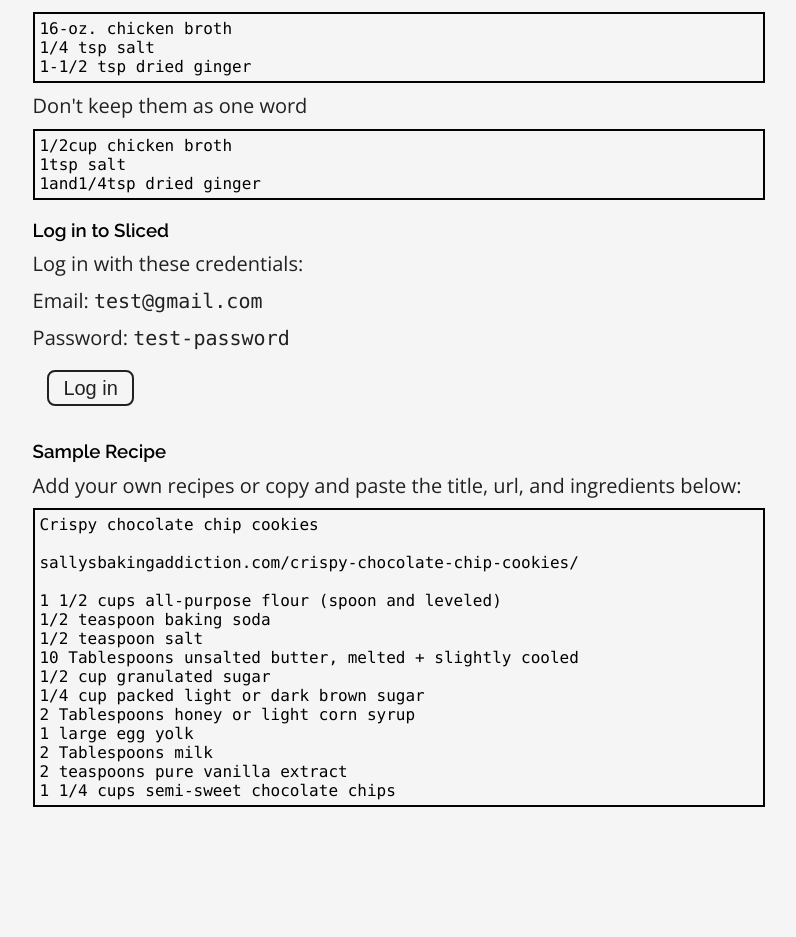
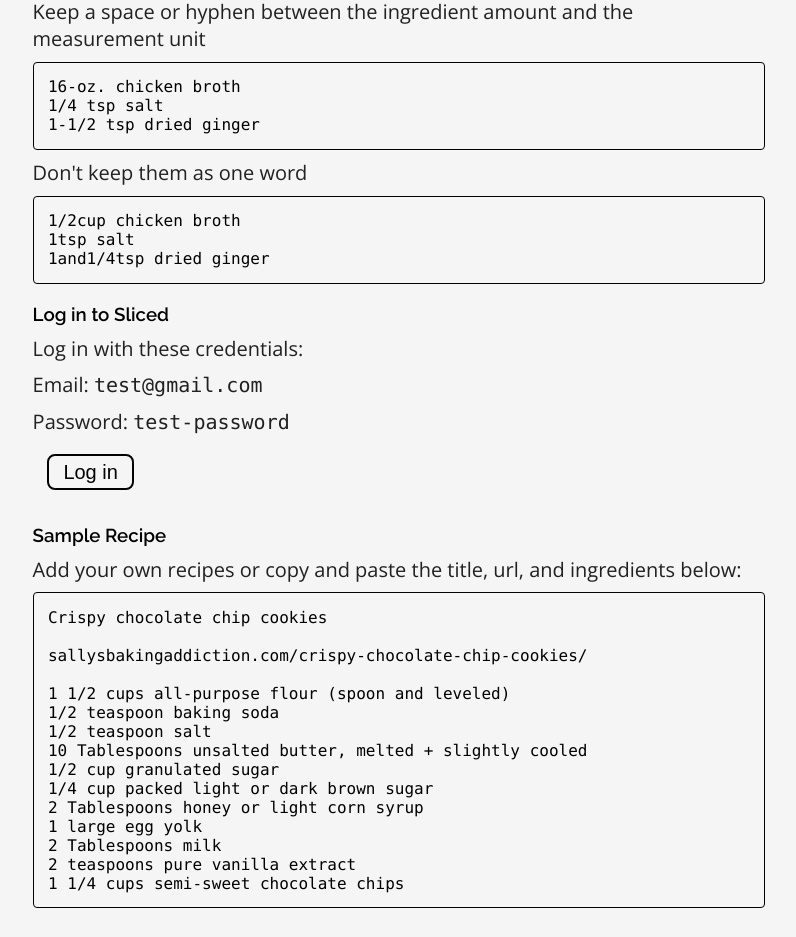
Before and after one commit to rachelrly/sliced-client, a React (Create React App) app: page / in a window 1280 px wide. Shown: the part 1642-2579 px from the top of the page, without its empty margins (241-1037 px from the left). Before the commit the page ends 2478 px from the top, so only its background shows below. Built offline with nearby package versions, Linux system fonts and the light colour scheme.

Commit message:
changed border on snippets on landing page

```diff
--- a/src/components/LandingPage/LandingPage.css
+++ b/src/components/LandingPage/LandingPage.css
@@ -49,6 +49,10 @@ article{
     width: 100%;
     padding: var(--spacer--sm);
     margin: var(--spacer--sm) 0;
+    display: flex;
+    flex-direction: column;
+    justify-content: flex-start;
+    align-items: flex-start;
 }
 
 article button {
@@ -64,6 +68,11 @@ article button {
 
 .p_wrapper{
     padding-top: var(--spacer--sm);
+    display: flex;
+    width: inherit;
+    flex-direction: column;
+    justify-content: flex-start;
+    align-items: flex-start;
 }
 
 
@@ -73,6 +82,8 @@ article button {
 
 }
 
+
+
 .button_wrapper{
     display: flex;
     justify-content: center;
@@ -80,10 +91,15 @@ article button {
 }
 .example{
     height: 100%;
-    border: 2px solid var(--colors--black);
+    border: 1px solid var(--colors--black);
     margin: var(--spacer--sm) 0;
-    padding: var(--spacer--sm)
+    padding: var(--spacer--sm);
+    border-radius: 4px;
+    width: 100%;
+
 }
+
+
 
 .bad{
     margin: var(--spacer--sm) 0 var(--spacer--lg);
@@ -93,9 +109,7 @@ article button {
     margin: var(--spacer--sm) 0 0;
 }
 
-.sample_rec{
-    height: 100%;
-}
+
 
 
 .button_wrapper button{
@@ -118,16 +132,33 @@ img{
     height: 100%;
 }
 
-
-.landing_main{
-    background-color: var(--colors--light);
-    border: 2px solid var(--colors--dark);
-    color: var(--colors--dark);
+a{
     outline: 0;
 }
+.landing_main{
+
+    background-color: var(--colors--light);
+    color: var(--colors--black);
+    border: 2px solid var(--colors--black);
+    outline: 0;
+    align-self: center;
+}
+
+
 
 .landing_main:focus,
 .landing_main:active,
 .landing_main:hover{
-    background-color: var(--colors--accent-bright);
+    background-color: var(--colors--muted);
+    border: 2px solid var(--colors--muted);
+    color: var(--colors--light);
+
 }
+
+@media all and (min-width: 600px) {
+    .example{
+        padding: var(--spacer--med);
+
+
+    }
+}
--- a/src/components/LandingPage/LandingPage.js
+++ b/src/components/LandingPage/LandingPage.js
@@ -54,7 +54,7 @@ function LandingPage() {
                         <p>Not many ingredients on one line</p>
                         <div className='example bad'>
 
-                            <code><br />1 cup 2 tsp salt 1 tsp dried ginger</code>
+                            <code>1 cup 2 tsp salt 1 tsp dried ginger</code>
                         </div>
 
 
@@ -71,7 +71,7 @@ function LandingPage() {
                             <code>
                                 ½ cup chicken broth
                         <br />¼ tsp salt
-                        <br /> ½, tsp dried ginger
+                        <br />½ tsp dried ginger
                         </code>
                         </div>
 
@@ -134,13 +134,14 @@ function LandingPage() {
 <br />1 1/4 cups semi-sweet chocolate chips
                             </code>
                         </div>
+                        {!TokenService.hasAuthToken()
+
+                            ? null
+
+                            : <Link to={'/add-recipe'}><button className='landing_main add_rec'>Add recipe</button></Link>
+                        }
                     </div>
-                    {!TokenService.hasAuthToken()
 
-                        ? null
-
-                        : <Link to={'/add-recipe'}><button className='landing_main'>Add recipe</button></Link>
-                    }
                 </article>
 
 
```
